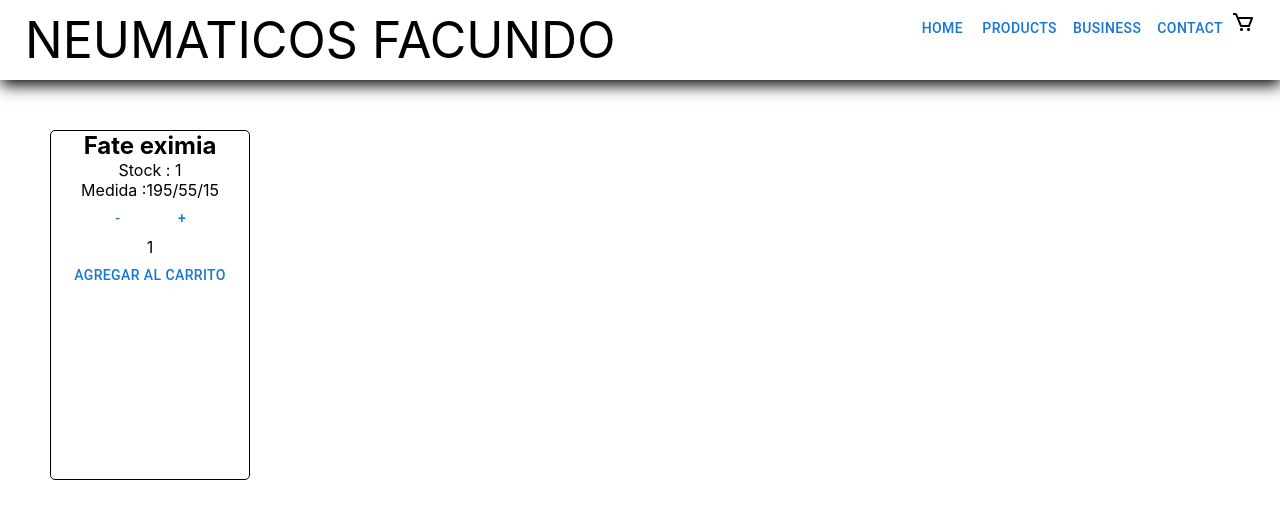
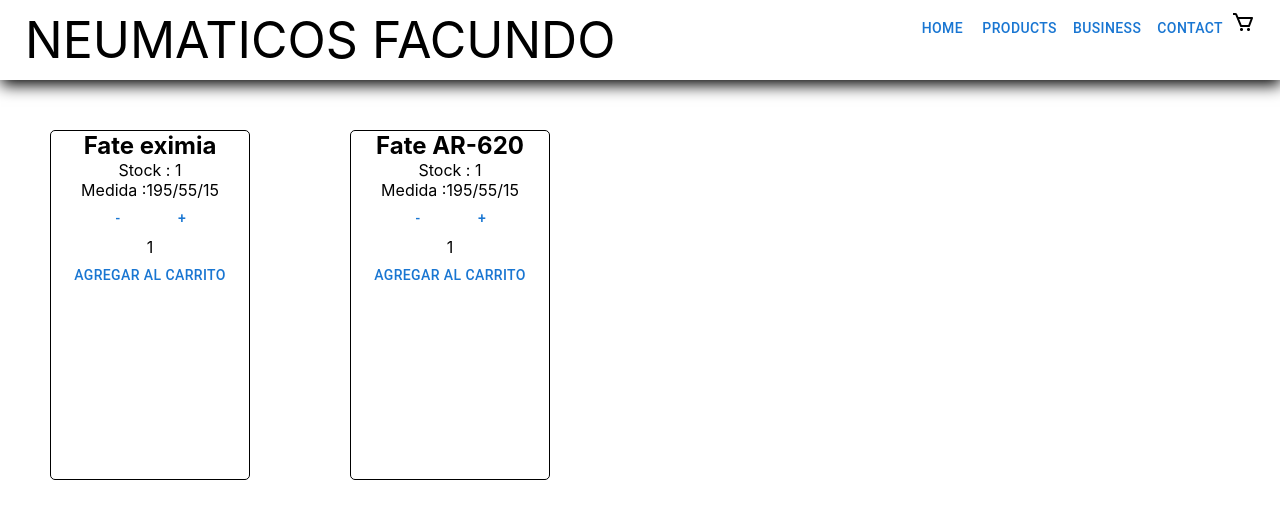
Before and after one commit to Agustin508/ProyectoReact-IvanGonzalez, a React (Create React App) app in the folder ecommerce-react/: page / in a window 1280 px wide. Shown: the top 518 px of the page. Built offline with nearby package versions, Linux system fonts and the light colour scheme; the HTML template or start-up script is replaced by a standard one.

Commit message:
tarea 5 realizada

```diff
--- a/ecommerce-react/src/components/Cards/Cards.js
+++ b/ecommerce-react/src/components/Cards/Cards.js
@@ -1,18 +1,51 @@
-import React from 'react';
+import React, {useState, useEffect} from "react"
 import ItemListContainer from '../ItemListContainer/ItemListContainer';
 
 const Cards = ({children}) => {
+  const mockProducts = [{
 
-    let dataProduct = {
-        name : 'Fate eximia',
-        measure : '195/55/15',
-        stock : '5'
-    }
+      id: 1,
+      name : 'Fate eximia',
+      measure : '195/55/15',
+      image : 'Pinninfarina_NUEVA.png',
+      stock : '5'
+  },
+  {
+      id:2,
+      name : 'Fate AR-620',
+      measure : '195/55/15',
+      image : 'Eximia_AR-620_NUEVA.png',
+      stock : '5'
+
+}]
+
+const[products, setProducts] = useState([])
+
+const getProducts = () => {
+  return new Promise((resolve,reject) => {
+    setTimeout(() =>{
+      resolve(mockProducts);
+    },2000);
+  })
+}
+
+useEffect ( () => {
+  getProducts().then ( (productos) => {
+      setProducts(productos)
+  })
+}, [] )
+
 
   return (
     <div>
         <h2>{children}</h2>
-      <ItemListContainer data={dataProduct}  />
+        {products.map(( product ) => {
+          const{id} = product
+
+          return(<ItemListContainer data={product} key={id}/>)
+        })}
+
+        {console.log("products :" , products)}
     </div>
   );
 }
--- a/ecommerce-react/src/components/ItemListContainer/ItemListContainer.js
+++ b/ecommerce-react/src/components/ItemListContainer/ItemListContainer.js
@@ -3,7 +3,7 @@
 import '../ItemListContainer/ItemListContainer.css'
 
 export default function ItemListContainer({ data }) {
-    const { name , measure, stock} = data
+    const { name , measure, stock, image} = data
     const [count, setCount] = useState(1)
 
 
```
